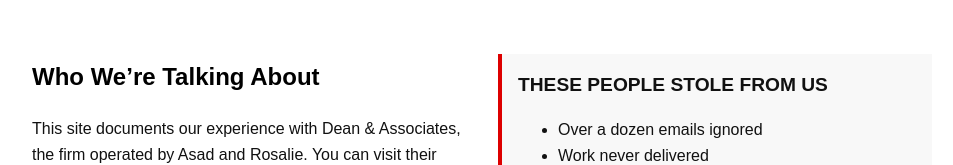
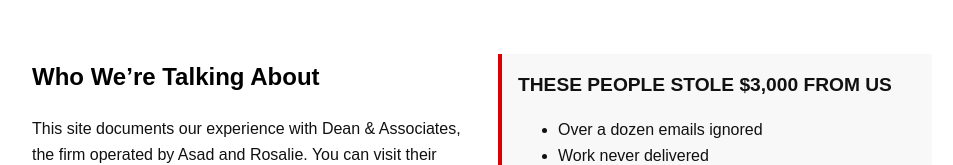
Before and after one commit to charley-talleyrand/deanandabsconders-site, a plain HTML site: page index.html in a window 1280 px wide. Shown: the part 395-560 px from the top of the page, without its empty margins (158-1111 px from the left). Drawn offline with Linux system fonts and the light colour scheme.

Commit message:
Update index.html

```diff
--- a/index.html
+++ b/index.html
@@ -86,7 +86,7 @@
     </div>
     <div class="right">
       <div class="banner">
-        <strong>THESE PEOPLE STOLE FROM US</strong>
+        <strong>THESE PEOPLE STOLE $3,000 FROM US</strong>
         <ul>
           <li>Over a dozen emails ignored</li>
           <li>Work never delivered</li>
```
